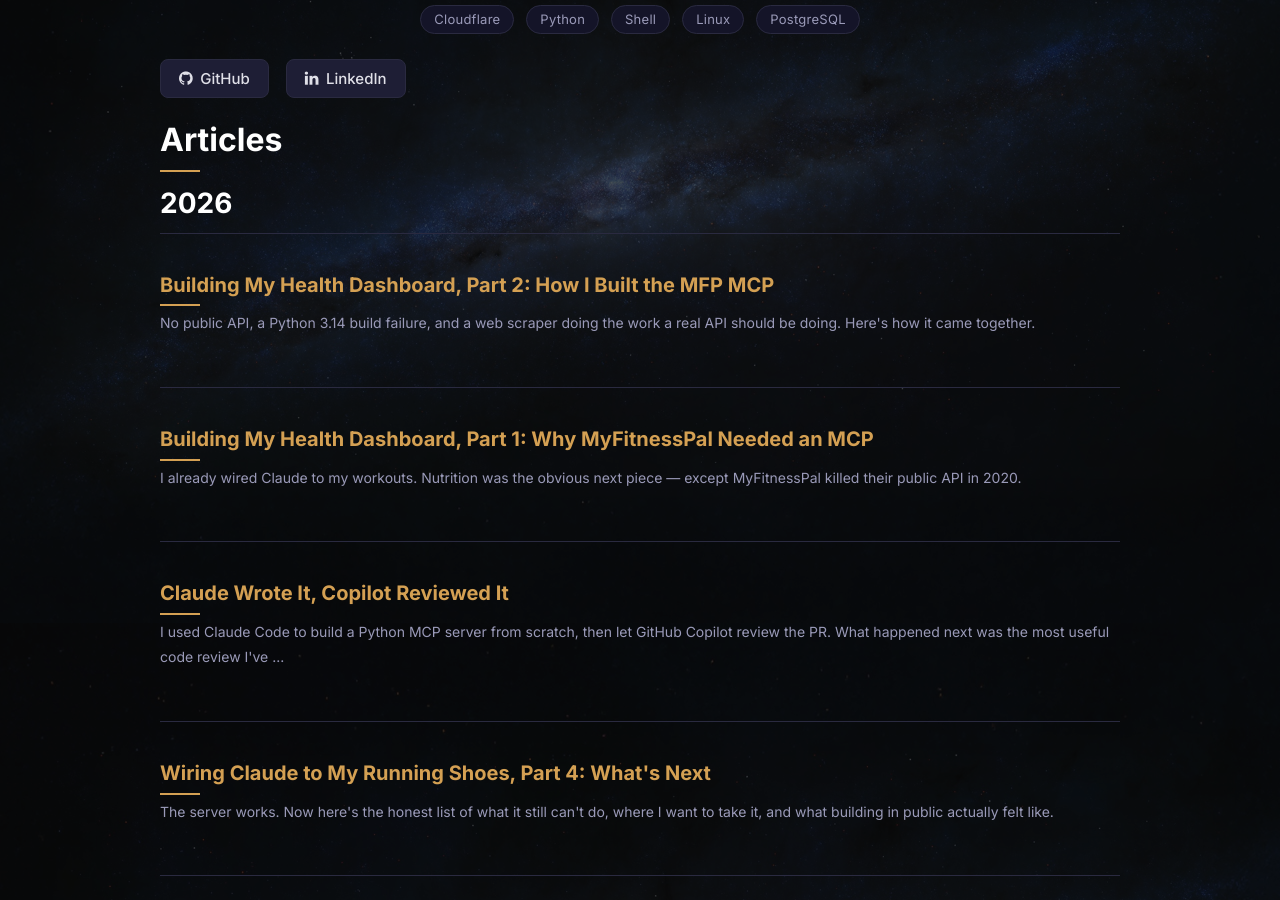
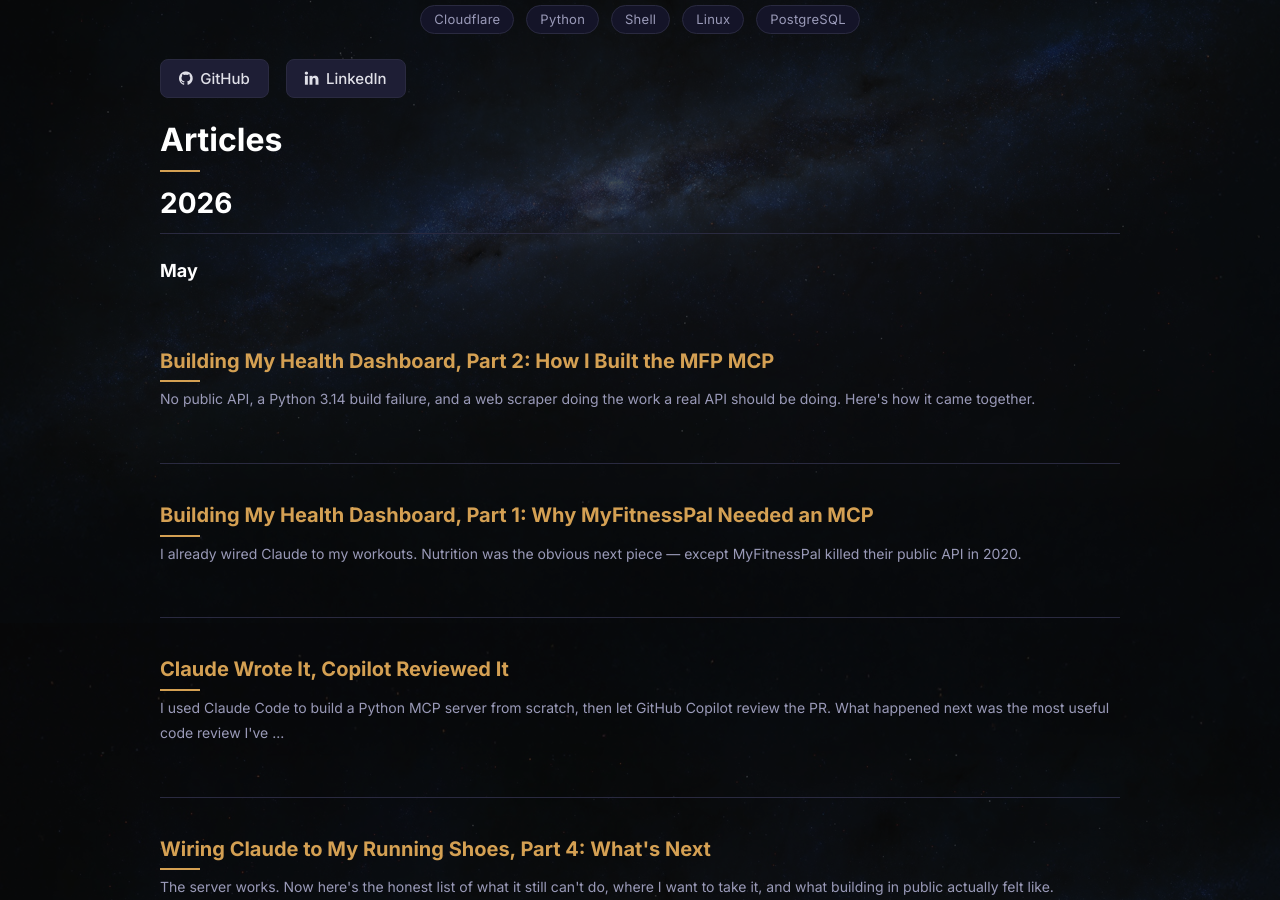
Before and after one commit to IcaroBichir/infocrazy, a Jekyll site: the page built from tech/index.html, in a window 1280 px wide and 900 px high, scrolled down 1177 px. Built offline with Jekyll 4.4.1, drawn with Linux system fonts in a browser that asks for light colours; nearby versions of some CDN libraries.

Commit message:
Add month sub-headings for 2026 posts in article listings

```diff
--- a/tech/index.html
+++ b/tech/index.html
@@ -52,13 +52,19 @@
 
 <div id="index">
   {% for post in site.posts %}
-  {% unless post.next %}
-    <h3>{{ post.date | date: '%Y' }}</h3>
+    {% capture year %}{{ post.date | date: '%Y' }}{% endcapture %}
+    {% unless post.next %}
+      <h3>{{ year }}</h3>
+      {% if year == '2026' %}<h4>{{ post.date | date: '%B' }}</h4>{% endif %}
     {% else %}
-      {% capture year %}{{ post.date | date: '%Y' }}{% endcapture %}
       {% capture nyear %}{{ post.next.date | date: '%Y' }}{% endcapture %}
       {% if year != nyear %}
-        <h3>{{ post.date | date: '%Y' }}</h3>
+        <h3>{{ year }}</h3>
+        {% if year == '2026' %}<h4>{{ post.date | date: '%B' }}</h4>{% endif %}
+      {% elsif year == '2026' %}
+        {% capture month %}{{ post.date | date: '%m' }}{% endcapture %}
+        {% capture nmonth %}{{ post.next.date | date: '%m' }}{% endcapture %}
+        {% if month != nmonth %}<h4>{{ post.date | date: '%B' }}</h4>{% endif %}
       {% endif %}
     {% endunless %}
     <article>
```
Also changed, not shown: _layouts/post-index.html (+10 -4 lines).
